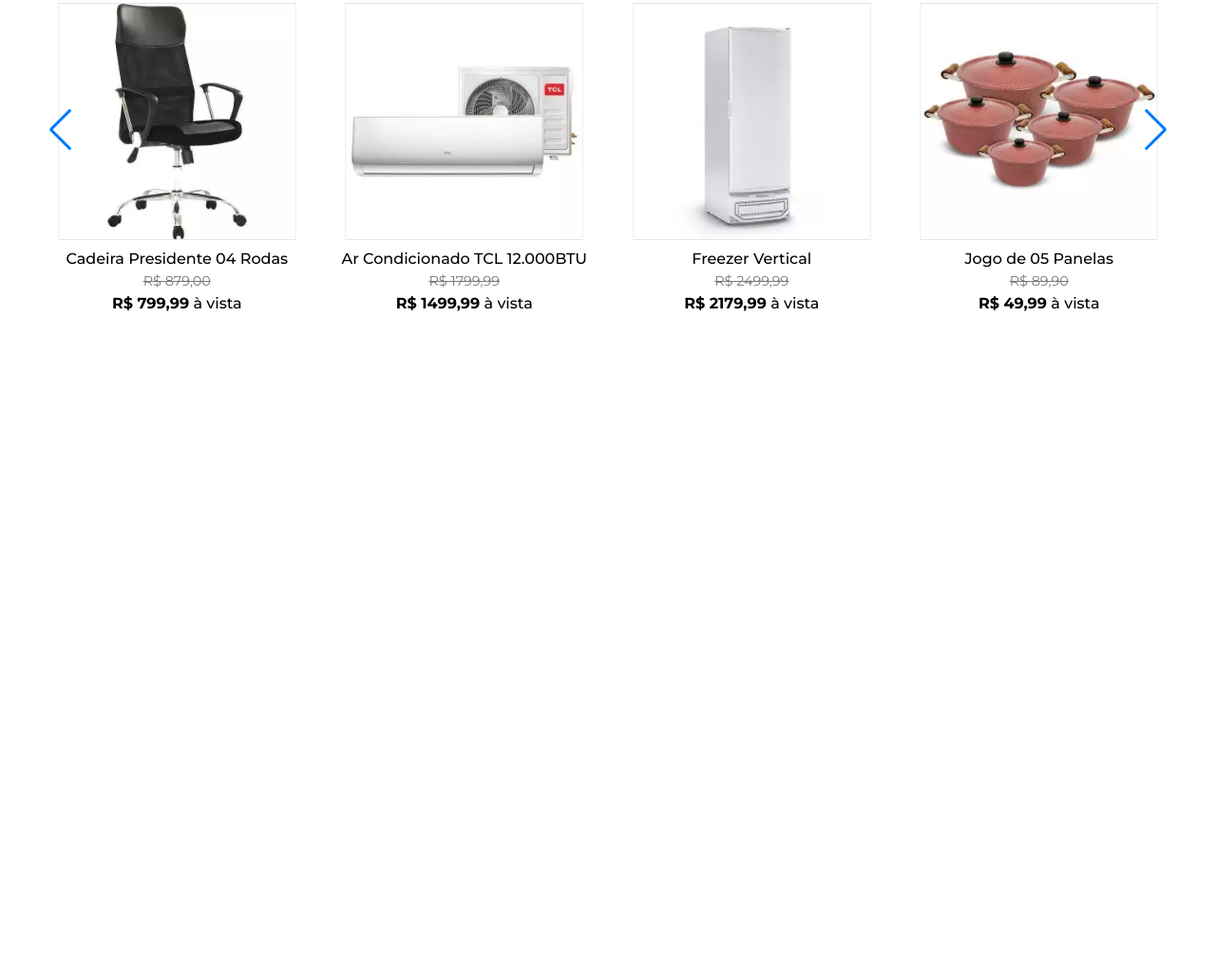
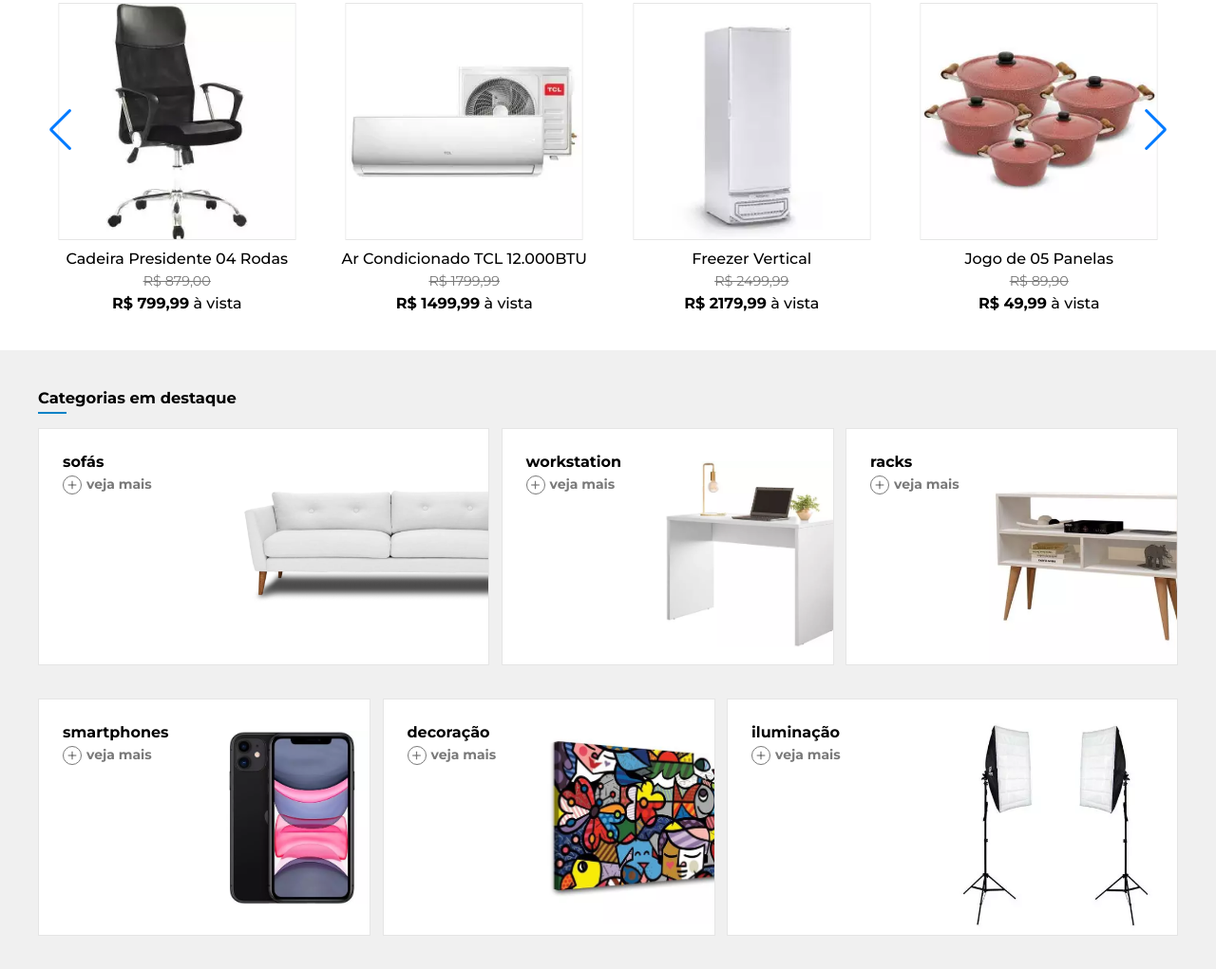
Before and after one commit to bzenky/teste_magazord, a plain HTML site: page index.html in a window 1280 px wide. Shown: the part 2392-3413 px from the top of the page at 95% size. Before the commit the page ends 2736 px from the top, so only its background shows below. Drawn offline with nearby package versions, Linux system fonts and the light colour scheme.

Commit message:
highlights categories section

```diff
--- a/index.html
+++ b/index.html
@@ -184,6 +184,72 @@
     </div>
   </section>
 
+  <section>
+    <div class="highlightsCategories">
+      <div class="highlightsContainer">
+        <h3 class="highlightsTitle">Categorias em destaque</h3>
+        <hr>
+      </div>
+
+      <div class="rowHighlightsCategories">
+        <div class="majorCard">
+          <h4 class="cardTitle">sofás</h4>
+          <img src="assets/images/couch.webp" alt="Sofá" class="couchImg">
+          <div class="cardDescription">
+            <div class="cardPlus">+</div>
+            <a href="#" class="cardLink">veja mais</a>
+          </div>
+        </div>
+
+        <div class="minorCard">
+          <h4 class="cardTitle">workstation</h4>
+          <img src="assets/images/workstation.webp" alt="Workstation" class="workstationImg">
+          <div class="cardDescription">
+            <div class="cardPlus">+</div>
+            <a href="#" class="cardLink">veja mais</a>
+          </div>
+        </div>
+
+        <div class="minorCard">
+          <h4 class="cardTitle">racks</h4>
+          <img src="assets/images/rack.webp" alt="Workstation" class="rackImg">
+          <div class="cardDescription">
+            <div class="cardPlus">+</div>
+            <a href="#" class="cardLink">veja mais</a>
+          </div>
+        </div>
+      </div>
+
+      <div class="rowHighlightsCategories">
+        <div class="minorCard">
+          <h4 class="cardTitle">smartphones</h4>
+          <img src="assets/images/smartphone.webp" alt="Workstation" class="smartphoneImg">
+          <div class="cardDescription">
+            <div class="cardPlus">+</div>
+            <a href="#" class="cardLink">veja mais</a>
+          </div>
+        </div>
+
+        <div class="minorCard">
+          <h4 class="cardTitle">decoração</h4>
+          <img src="assets/images/decoration.webp" alt="Workstation" class="decorationImg">
+          <div class="cardDescription">
+            <div class="cardPlus">+</div>
+            <a href="#" class="cardLink">veja mais</a>
+          </div>
+        </div>
+
+        <div class="majorCard">
+          <h4 class="cardTitle">iluminação</h4>
+          <img src="assets/images/softBoxLight.webp" alt="Sofá" class="lightImg">
+          <div class="cardDescription">
+            <div class="cardPlus">+</div>
+            <a href="#" class="cardLink">veja mais</a>
+          </div>
+        </div>
+      </div>
+    </div>
+  </section>
 
   <script src="https://unpkg.com/swiper/swiper-bundle.min.js"></script>
   <script src="assets/js/swiper.js"></script>
--- a/main.scss
+++ b/main.scss
@@ -14,4 +14,5 @@
 @import 'partials/header',
         'partials/heroBanner',
         'partials/highlightsSwiper',
-        'partials/categories';
+        'partials/categories',
+        'partials/highlightsCategories';
--- /dev/null
+++ b/partials/_highlightsCategories.scss
@@ -0,0 +1,162 @@
+.highlightsCategories {
+  margin-top: 25px;
+  background-color: rgb(240 240 240);
+
+  .highlightsContainer {
+    max-width: 1200px;
+    margin: 0 auto;
+    padding: 15px 0;
+
+    .highlightsTitle {
+      margin: 25px 0 5px;
+    }
+
+    hr {
+      width: 30px;
+      height: 2px;
+      border: 1px solid rgb(4, 130, 198);
+    }
+  }
+
+  .rowHighlightsCategories {
+    display: flex;
+    padding-bottom: 35px;
+    justify-content: space-between;
+    max-width: 1200px;
+    margin: 0 auto;
+
+    .majorCard {
+      position: relative;
+      width: 475px;
+      height: 250px;
+      padding: 25px;
+      border: 1px solid rgb(0 0 0 / .1);
+      overflow: hidden;
+      background-color: rgb(255 255 255);
+
+      .cardTitle {
+        font-size: 1rem;
+      }
+
+      .cardDescription {
+        display: flex;
+        margin-top: 5px;
+        color: rgb(121 121 121);
+
+        .cardPlus {
+          display: flex;
+          align-items: center;
+          justify-content: center;
+
+          width: 20px;
+          height: 20px;
+          margin-right: 5px;
+          border: 1px solid rgb(121 121 121);
+          border-radius: 50%;
+
+          font-size: 1.25rem;
+        }
+
+        .cardLink {
+          text-decoration: none;
+          font-weight: bold;
+          color: rgb(121 121 121);
+
+          transition: color .3s ease-in-out;
+
+          &:hover  {
+            color: rgb(100 100 100);
+          }
+        }
+      }
+
+      .couchImg {
+        position: absolute;
+        top: calc(50% - 60px);
+        right: -50px;
+        width: 65%;
+      }
+
+      .lightImg {
+        position: absolute;
+        top: calc(50% - 130px);
+        right: 0;
+        width: 55%;
+      }
+    }
+
+    .minorCard {
+      position: relative;
+      width: 350px;
+      height: 250px;
+      padding: 25px;
+      border: 1px solid rgb(0 0 0 / .1);
+      overflow: hidden;
+      background-color: rgb(255 255 255);
+
+      .cardTitle {
+        font-size: 1rem;
+      }
+
+      .cardDescription {
+        display: flex;
+        margin-top: 5px;
+        color: rgb(121 121 121);
+
+        .cardPlus {
+          display: flex;
+          align-items: center;
+          justify-content: center;
+
+          width: 20px;
+          height: 20px;
+          margin-right: 5px;
+          border: 1px solid rgb(121 121 121);
+          border-radius: 50%;
+
+          font-size: 1.25rem;
+        }
+
+        .cardLink {
+          text-decoration: none;
+          font-weight: bold;
+          color: rgb(121 121 121);
+
+          transition: color .3s ease-in-out;
+
+          &:hover  {
+            color: rgb(100 100 100);
+          }
+        }
+      }
+
+      .workstationImg {
+        position: absolute;
+        top: calc(50% - 90px);
+        right: -45px;
+        width: 75%;
+      }
+
+      .rackImg {
+        position: absolute;
+        top: calc(50% - 110px);
+        right: -45px;
+        width: 75%;
+      }
+
+      .smartphoneImg {
+        position: absolute;
+        top: calc(50% - 91px);
+        right: -40px;
+        width: 70%;
+      }
+
+      .decorationImg {
+        position: absolute;
+        top: calc(50% - 113px);
+        right: -40px;
+        width: 65%;
+      }
+    }
+  }
+}
--- a/partials/_highlightsSwiper.scss
+++ b/partials/_highlightsSwiper.scss
@@ -72,7 +72,7 @@ body {
       .oldPrice {
         margin: 5px 0;
         font-size: .9rem;
-        color: rgb(121, 121, 121);
+        color: rgb(121 121 121);
       }
 
       .actualPrice {
```
Also changed, not shown: assets/images/couch.webp (added), assets/images/decoration.webp (added), assets/images/rack.webp (added), assets/images/smartphone.webp (added), assets/images/softBoxLight.webp (added), assets/images/workstation.webp (added), main.css, 1 other file.
